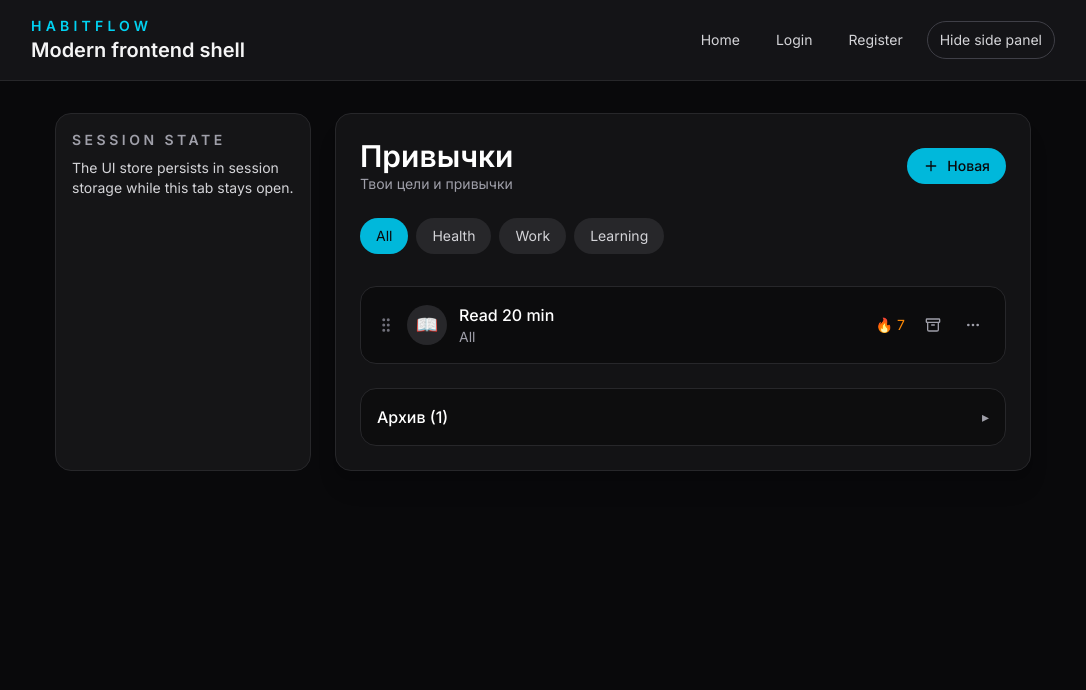
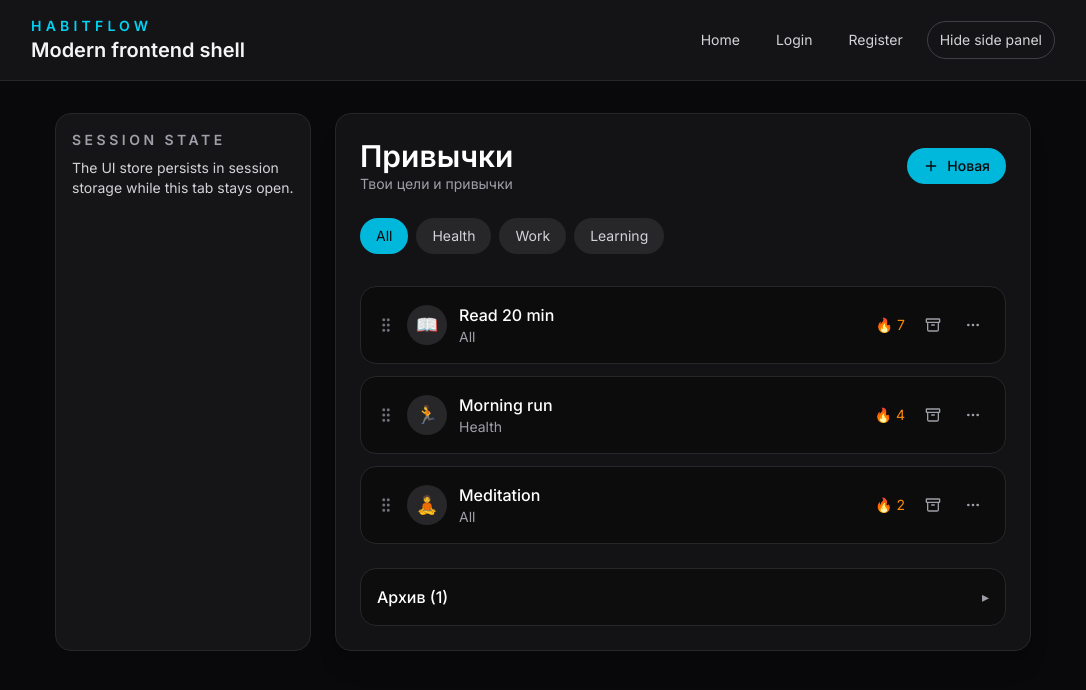
Before and after one commit to qper/hf, a React (Vite) app in the folder frontend/: page /habits in a window 1280 px wide. Shown: the top 690 px of the page, without its empty margins (97-1183 px from the left). Built offline with nearby package versions, Linux system fonts and the light colour scheme.

Commit message:
HF-43/add-habits-reorder

```diff
--- a/frontend/package.json
+++ b/frontend/package.json
@@ -17,6 +17,9 @@
     "prepare": "husky"
   },
   "dependencies": {
+    "@dnd-kit/core": "^6.3.1",
+    "@dnd-kit/sortable": "^10.0.0",
+    "@dnd-kit/utilities": "^3.2.2",
     "@hookform/resolvers": "^3.1.1",
     "@radix-ui/react-dialog": "^1.1.18",
     "@radix-ui/react-slider": "^1.4.2",
--- a/frontend/src/components/routes/HabitsPage.tsx
+++ b/frontend/src/components/routes/HabitsPage.tsx
@@ -1,6 +1,24 @@
-import { useMemo, useState } from 'react'
+import { useEffect, useMemo, useState } from 'react'
 import { MoreHorizontal, GripVertical, Archive, Trash2, Plus } from 'lucide-react'
+import {
+  closestCenter,
+  DndContext,
+  KeyboardSensor,
+  PointerSensor,
+  TouchSensor,
+  type DragEndEvent,
+  useSensor,
+  useSensors,
+} from '@dnd-kit/core'
+import {
+  SortableContext,
+  sortableKeyboardCoordinates,
+  useSortable,
+  verticalListSortingStrategy,
+} from '@dnd-kit/sortable'
+import { CSS } from '@dnd-kit/utilities'
 import { HabitFormDialog, type HabitFormValues } from './HabitFormDialog'
+import { reorderHabits } from './habitReorder'
 
 type Habit = {
   id: string
@@ -17,6 +35,8 @@ type Habit = {
   selectedDays?: string[]
   weeklyCount?: string
 }
+
+const STORAGE_KEY = 'hf-habits-order'
 
 const initialHabits: Habit[] = [
   {
@@ -35,7 +55,7 @@ const initialHabits: Habit[] = [
     name: 'Morning run',
     icon: '🏃',
     streak: 4,
-    archived: true,
+    archived: false,
     category: 'Health',
     type: 'numeric',
     color: '#f59e0b',
@@ -43,29 +63,184 @@ const initialHabits: Habit[] = [
     unit: 'км',
     frequency: 'weekly',
   },
+  {
+    id: '3',
+    name: 'Meditation',
+    icon: '🧘',
+    streak: 2,
+    archived: false,
+    category: 'All',
+    type: 'boolean',
+    color: '#8b5cf6',
+    frequency: 'daily',
+  },
+  {
+    id: '4',
+    name: 'Deep work',
+    icon: '💼',
+    streak: 6,
+    archived: true,
+    category: 'Work',
+    type: 'boolean',
+    color: '#ef4444',
+    frequency: 'daily',
+  },
 ]
 
 const categories = ['All', 'Health', 'Work', 'Learning']
 
+function getStoredHabits(baseHabits: Habit[]): Habit[] {
+  if (typeof window === 'undefined') {
+    return baseHabits
+  }
+
+  try {
+    const savedOrder = window.localStorage.getItem(STORAGE_KEY)
+    if (!savedOrder) {
+      return baseHabits
+    }
+
+    const orderedIds = JSON.parse(savedOrder) as string[]
+    const orderedHabits = orderedIds
+      .map((id) => baseHabits.find((habit) => habit.id === id))
+      .filter((habit): habit is Habit => Boolean(habit))
+    const remainingHabits = baseHabits.filter((habit) => !orderedIds.includes(habit.id))
+
+    return [...orderedHabits, ...remainingHabits]
+  } catch {
+    return baseHabits
+  }
+}
+
+type SortableHabitRowProps = {
+  habit: Habit
+  menuOpenId: string | null
+  setMenuOpenId: (value: string | null) => void
+  onArchive: (habitId: string) => void
+  onDelete: (habitId: string) => void
+  onEdit: (habit: Habit) => void
+}
+
+function SortableHabitRow({
+  habit,
+  menuOpenId,
+  setMenuOpenId,
+  onArchive,
+  onDelete,
+  onEdit,
+}: SortableHabitRowProps) {
+  const { attributes, listeners, setNodeRef, transform, transition, isDragging } = useSortable({ id: habit.id })
+  const style = {
+    transform: CSS.Transform.toString(transform),
+    transition,
+  }
+
+  return (
+    <div
+      ref={setNodeRef}
+      style={style}
+      data-testid={`habit-row-${habit.id}`}
+      className={`flex items-center gap-3 rounded-2xl border border-zinc-800 bg-zinc-950/70 p-4 ${isDragging ? 'border-cyan-500/70 shadow-lg shadow-cyan-500/10' : ''}`}
+    >
+      <button
+        type="button"
+        className={`text-zinc-500 ${isDragging ? 'cursor-grabbing' : 'cursor-grab'}`}
+        aria-label={`drag-${habit.id}`}
+        {...attributes}
+        {...listeners}
+      >
+        <GripVertical size={18} />
+      </button>
+      <div className="flex h-10 w-10 items-center justify-center rounded-full bg-zinc-800 text-lg">
+        {habit.icon}
+      </div>
+      <div className="min-w-0 flex-1">
+        <p className="font-medium text-white">{habit.name}</p>
+        <p className="text-sm text-zinc-400">{habit.category}</p>
+      </div>
+      <div className="hidden items-center gap-1 text-sm text-orange-400 sm:flex">
+        <span>🔥</span>
+        <span>{habit.streak}</span>
+      </div>
+      <div className="flex items-center gap-2">
+        <button
+          type="button"
+          aria-label="archive"
+          onClick={() => onArchive(habit.id)}
+          className="rounded-full p-2 text-zinc-400 hover:bg-zinc-800 hover:text-white"
+        >
+          <Archive size={16} />
+        </button>
+        <div className="relative">
+          <button
+            type="button"
+            aria-label="more"
+            onClick={() => setMenuOpenId((current) => (current === habit.id ? null : habit.id))}
+            className="rounded-full p-2 text-zinc-400 hover:bg-zinc-800 hover:text-white"
+          >
+            <MoreHorizontal size={16} />
+          </button>
+          <div className={`absolute right-0 z-10 mt-2 min-w-[140px] rounded-xl border border-zinc-800 bg-zinc-900 p-2 shadow-lg ${menuOpenId === habit.id ? 'block' : 'hidden'}`}>
+            <button
+              type="button"
+              role="menuitem"
+              onClick={() => {
+                setMenuOpenId(null)
+                onEdit(habit)
+              }}
+              className="flex w-full items-center gap-2 rounded-lg px-3 py-2 text-sm text-zinc-200 hover:bg-zinc-800"
+            >
+              Edit
+            </button>
+            <button
+              type="button"
+              role="menuitem"
+              aria-label="delete"
+              onClick={() => onDelete(habit.id)}
+              className="flex w-full items-center gap-2 rounded-lg px-3 py-2 text-sm text-rose-300 hover:bg-zinc-800"
+            >
+              <Trash2 size={14} />
+              Delete
+            </button>
+          </div>
+        </div>
+      </div>
+    </div>
+  )
+}
+
 export function HabitsPage() {
   const [activeCategory, setActiveCategory] = useState('All')
-  const [habits, setHabits] = useState(initialHabits)
+  const [habits, setHabits] = useState<Habit[]>(() => getStoredHabits(initialHabits))
   const [archiveOpen, setArchiveOpen] = useState(false)
   const [isDialogOpen, setIsDialogOpen] = useState(false)
   const [dialogMode, setDialogMode] = useState<'create' | 'edit'>('create')
   const [editingHabit, setEditingHabit] = useState<Habit | null>(null)
   const [menuOpenId, setMenuOpenId] = useState<string | null>(null)
 
+  const sensors = useSensors(
+    useSensor(PointerSensor, { activationConstraint: { distance: 8 } }),
+    useSensor(TouchSensor, { activationConstraint: { delay: 100, tolerance: 8 } }),
+    useSensor(KeyboardSensor, { coordinateGetter: sortableKeyboardCoordinates }),
+  )
+
   const visibleHabits = useMemo(() => {
     return habits.filter((habit) => {
-      const categoryMatch =
-        activeCategory === 'All' || habit.category === activeCategory
+      const categoryMatch = activeCategory === 'All' || habit.category === activeCategory
       return categoryMatch && !habit.archived
     })
   }, [activeCategory, habits])
 
   const archivedHabits = useMemo(() => {
     return habits.filter((habit) => habit.archived)
+  }, [habits])
+
+  useEffect(() => {
+    if (typeof window === 'undefined' || !window.localStorage) {
+      return
+    }
+
+    window.localStorage.setItem(STORAGE_KEY, JSON.stringify(habits.filter((habit) => !habit.archived).map((habit) => habit.id)))
   }, [habits])
 
   const handleArchive = (habitId: string) => {
@@ -120,6 +295,39 @@ export function HabitsPage() {
     setIsDialogOpen(false)
   }
 
+  const handleReorder = async (activeId: string, overId: string) => {
+    const previousHabits = habits
+
+    if (activeId === overId) {
+      return
+    }
+
+    const nextHabits = reorderHabits(habits, activeId, overId)
+    setHabits(nextHabits)
+
+    try {
+      const response = await fetch('/api/v1/habits/reorder', {
+        method: 'PATCH',
+        headers: { 'Content-Type': 'application/json' },
+        body: JSON.stringify({ order: nextHabits.filter((habit) => !habit.archived).map((habit) => habit.id) }),
+      })
+
+      if (!response.ok) {
+        throw new Error('Failed to reorder habits')
+      }
+    } catch {
+      setHabits(previousHabits)
+    }
+  }
+
+  const handleDragEnd = (event: DragEndEvent) => {
+    const { active, over } = event
+
+    if (over && active.id !== over.id) {
+      void handleReorder(String(active.id), String(over.id))
+    }
+  }
+
   return (
     <div className="space-y-6">
       <div className="flex items-center justify-between">
@@ -154,73 +362,23 @@ export function HabitsPage() {
         ))}
       </div>
 
-      <div className="space-y-3">
-        {visibleHabits.map((habit) => (
-          <div
-            key={habit.id}
-            data-testid={`habit-row-${habit.id}`}
-            className="flex items-center gap-3 rounded-2xl border border-zinc-800 bg-zinc-950/70 p-4"
-          >
-            <button type="button" className="text-zinc-500" aria-label="drag">
-              <GripVertical size={18} />
-            </button>
-            <div className="flex h-10 w-10 items-center justify-center rounded-full bg-zinc-800 text-lg">
-              {habit.icon}
-            </div>
-            <div className="min-w-0 flex-1">
-              <p className="font-medium text-white">{habit.name}</p>
-              <p className="text-sm text-zinc-400">{habit.category}</p>
-            </div>
-            <div className="hidden items-center gap-1 text-sm text-orange-400 sm:flex">
-              <span>🔥</span>
-              <span>{habit.streak}</span>
-            </div>
-            <div className="flex items-center gap-2">
-              <button
-                type="button"
-                aria-label="archive"
-                onClick={() => handleArchive(habit.id)}
-                className="rounded-full p-2 text-zinc-400 hover:bg-zinc-800 hover:text-white"
-              >
-                <Archive size={16} />
-              </button>
-              <div className="relative">
-                <button
-                  type="button"
-                  aria-label="more"
-                  onClick={() => setMenuOpenId((current) => (current === habit.id ? null : habit.id))}
-                  className="rounded-full p-2 text-zinc-400 hover:bg-zinc-800 hover:text-white"
-                >
-                  <MoreHorizontal size={16} />
-                </button>
-                <div className={`absolute right-0 z-10 mt-2 min-w-[140px] rounded-xl border border-zinc-800 bg-zinc-900 p-2 shadow-lg ${menuOpenId === habit.id ? 'block' : 'hidden'}`}>
-                  <button
-                    type="button"
-                    role="menuitem"
-                    onClick={() => {
-                      setMenuOpenId(null)
-                      openEditDialog(habit)
-                    }}
-                    className="flex w-full items-center gap-2 rounded-lg px-3 py-2 text-sm text-zinc-200 hover:bg-zinc-800"
-                  >
-                    Edit
-                  </button>
-                  <button
-                    type="button"
-                    role="menuitem"
-                    aria-label="delete"
-                    onClick={() => handleDelete(habit.id)}
-                    className="flex w-full items-center gap-2 rounded-lg px-3 py-2 text-sm text-rose-300 hover:bg-zinc-800"
-                  >
-                    <Trash2 size={14} />
-                    Delete
-                  </button>
-                </div>
-              </div>
-            </div>
+      <DndContext sensors={sensors} collisionDetection={closestCenter} onDragEnd={handleDragEnd}>
+        <SortableContext items={visibleHabits.map((habit) => habit.id)} strategy={verticalListSortingStrategy}>
+          <div className="space-y-3">
+            {visibleHabits.map((habit) => (
+              <SortableHabitRow
+                key={habit.id}
+                habit={habit}
+                menuOpenId={menuOpenId}
+                setMenuOpenId={setMenuOpenId}
+                onArchive={handleArchive}
+                onDelete={handleDelete}
+                onEdit={openEditDialog}
+              />
+            ))}
           </div>
-        ))}
-      </div>
+        </SortableContext>
+      </DndContext>
 
       <HabitFormDialog
         open={isDialogOpen}
```
Also changed, not shown: 2 other files (tests, documents, lock files or other folders).
